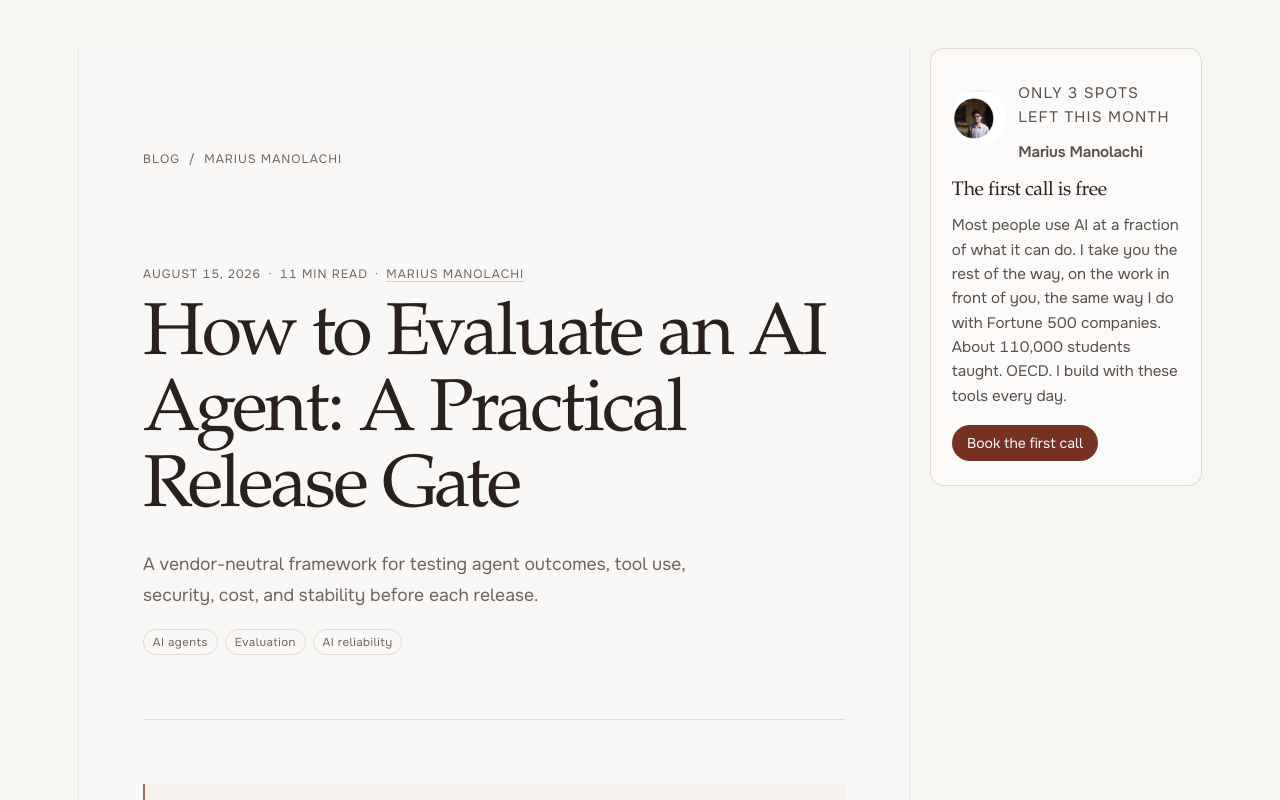
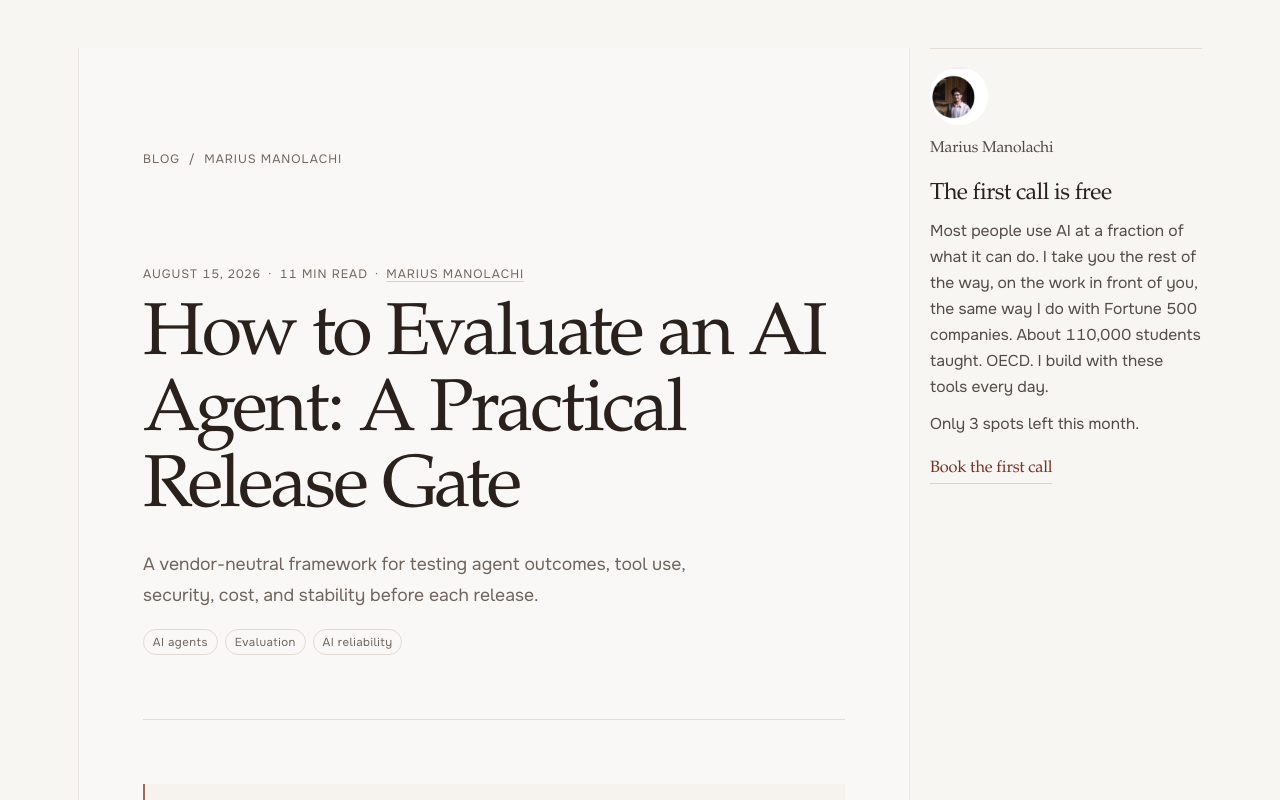
Before and after one commit to marius-manola/personal-brand, a Next.js app: page /blog/how-to-evaluate-an-ai-agent in a window 1280 px wide. Shown: the top 800 px of the page. Built offline with nearby package versions, Linux system fonts and the light colour scheme.

Commit message:
Restyle the blog call rail as a colophon, not a widget
Drop the rounded card, uppercase kicker, and pill button. The aside
now sits on a hairline like the rest of the article.

```diff
--- a/app/components/BlogCallCard.tsx
+++ b/app/components/BlogCallCard.tsx
@@ -4,27 +4,22 @@ import { calendarUrl, spotsNote } from '@/app/data/learn-ai';
 export default function BlogCallCard() {
   return (
     <aside className="blog-call-rail" aria-label="Schedule a call">
-      <div className="blog-call-card">
-        <div className="blog-call-person">
       <Image
         src="/marius.jpg"
         alt="Marius Manolachi"
-            width={80}
-            height={80}
+        width={96}
+        height={96}
         className="blog-call-photo"
       />
-          <div>
-            {spotsNote ? <p className="blog-call-kicker">{spotsNote}</p> : null}
       <p className="blog-call-name">Marius Manolachi</p>
-          </div>
-        </div>
       <h2>The first call is free</h2>
       <p>
-          Most people use AI at a fraction of what it can do. I take you the
-          rest of the way, on the work in front of you, the same way I do with
-          Fortune 500 companies. About 110,000 students taught. OECD. I build
-          with these tools every day.
+        Most people use AI at a fraction of what it can do. I take you the rest
+        of the way, on the work in front of you, the same way I do with Fortune
+        500 companies. About 110,000 students taught. OECD. I build with these
+        tools every day.
       </p>
+      {spotsNote ? <p className="blog-call-spots">{spotsNote}.</p> : null}
       <a
         href={calendarUrl}
         className="blog-call-cta"
@@ -33,7 +28,6 @@ export default function BlogCallCard() {
       >
         Book the first call
       </a>
-      </div>
     </aside>
   );
 }
--- a/app/globals.css
+++ b/app/globals.css
@@ -338,71 +338,60 @@ h1, h2, h3, h4, h5, h6 {
 .blog-call-rail {
   width: min(100%, 52rem);
   margin: 0 auto;
-}
-
-.blog-call-card {
-  padding: 1.35rem 1.3rem 1.45rem;
-  border: 1px solid hsl(var(--border) / 0.75);
-  border-radius: 0.85rem;
-  background: hsl(var(--card));
-}
-
-.blog-call-person {
-  display: flex;
-  align-items: center;
-  gap: 0.75rem;
+  padding-top: 1.15rem;
+  border-top: 1px solid hsl(var(--border) / 0.65);
 }
 
 .blog-call-photo {
-  width: 3.4rem;
-  height: 3.4rem;
-  border-radius: 9999px;
+  display: block;
+  width: 3.6rem;
+  height: 3.6rem;
+  border-radius: 50%;
   object-fit: cover;
-  flex-shrink: 0;
-}
-
-.blog-call-kicker {
-  color: hsl(var(--muted-foreground));
-  font-size: 0.72rem;
-  letter-spacing: 0.08em;
-  text-transform: uppercase;
 }
 
 .blog-call-name {
-  margin-top: 0.15rem;
-  font-size: 0.95rem;
-  font-weight: 600;
+  margin-top: 0.85rem;
+  font-family: var(--display-serif);
+  font-size: 1.02rem;
+  font-weight: 500;
+  letter-spacing: -0.015em;
+}
+
+.blog-call-rail h2 {
+  margin-top: 1.15rem;
+  font-size: 1.45rem;
+  line-height: 1.2;
+  letter-spacing: -0.025em;
+}
+
+.blog-call-rail p {
+  margin-top: 0.7rem;
+  color: hsl(var(--card-foreground) / 0.84);
+  font-size: 0.98rem;
+  line-height: 1.65;
+}
+
+.blog-call-spots {
+  color: hsl(var(--muted-foreground));
+  font-size: 0.9rem;
+}
+
+.blog-call-cta {
+  display: inline-block;
+  margin-top: 1.15rem;
+  padding-bottom: 0.18rem;
+  border-bottom: 1px solid hsl(var(--border) / 0.95);
+  color: hsl(var(--brand));
+  font-family: var(--display-serif);
+  font-size: 1.02rem;
   letter-spacing: -0.01em;
-}
-
-.blog-call-card h2 {
-  margin-top: 0.9rem;
-  font-size: 1.22rem;
-  line-height: 1.25;
-  letter-spacing: -0.02em;
-}
-
-.blog-call-card p {
-  margin-top: 0.65rem;
-  color: hsl(var(--card-foreground) / 0.82);
-  font-size: 0.95rem;
-  line-height: 1.6;
-}
-
-.blog-call-cta {
-  display: inline-flex;
-  margin-top: 1.05rem;
-  padding: 0.62rem 0.95rem;
-  border-radius: 9999px;
-  background: hsl(var(--brand));
-  color: hsl(var(--brand-foreground));
-  font-size: 0.88rem;
-  line-height: 1.2;
-  transition: opacity 160ms ease;
+  transition: color 180ms ease, border-color 180ms ease;
 }
 
 .blog-call-cta:hover {
-  opacity: 0.88;
+  color: hsl(var(--ring));
+  border-color: hsl(var(--ring));
 }
 
 @media (min-width: 1100px) {
```
Lines whose indentation alone changed are shown as unchanged.
